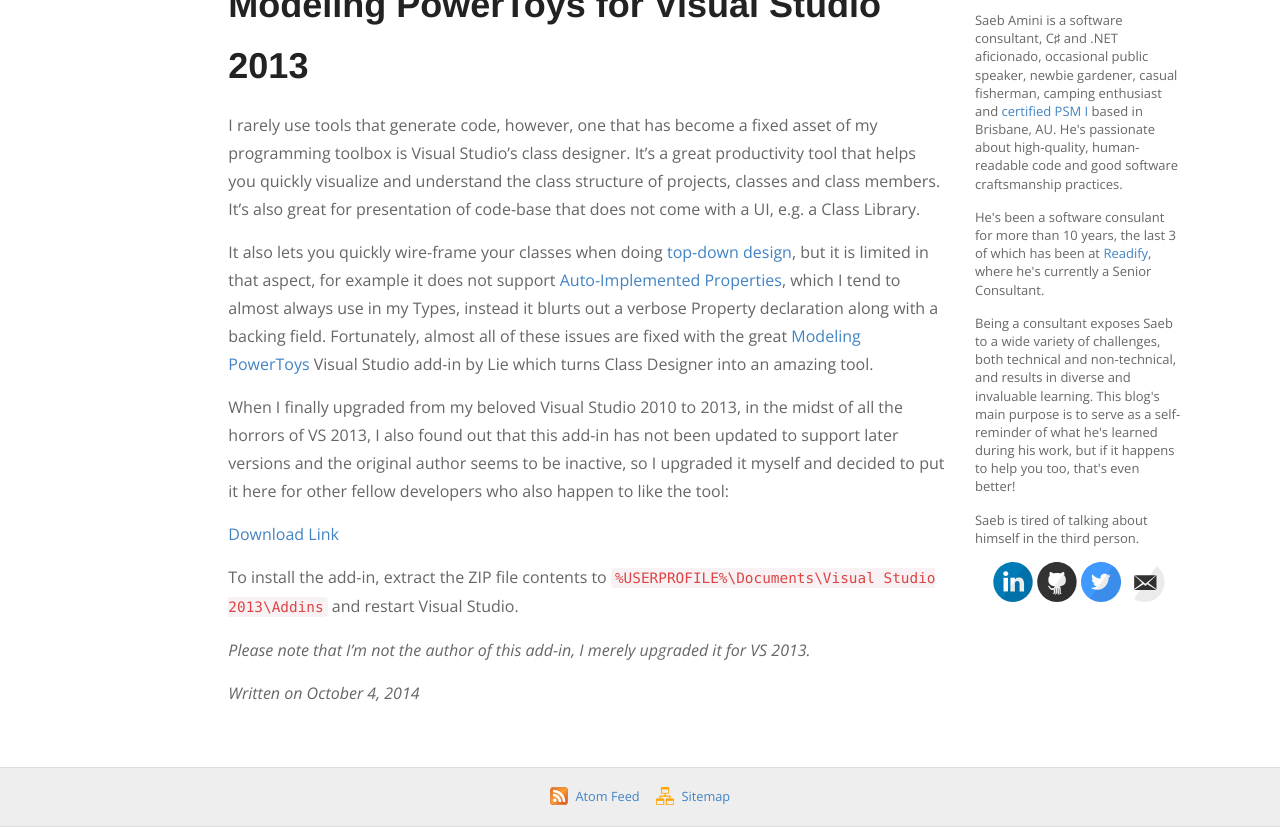
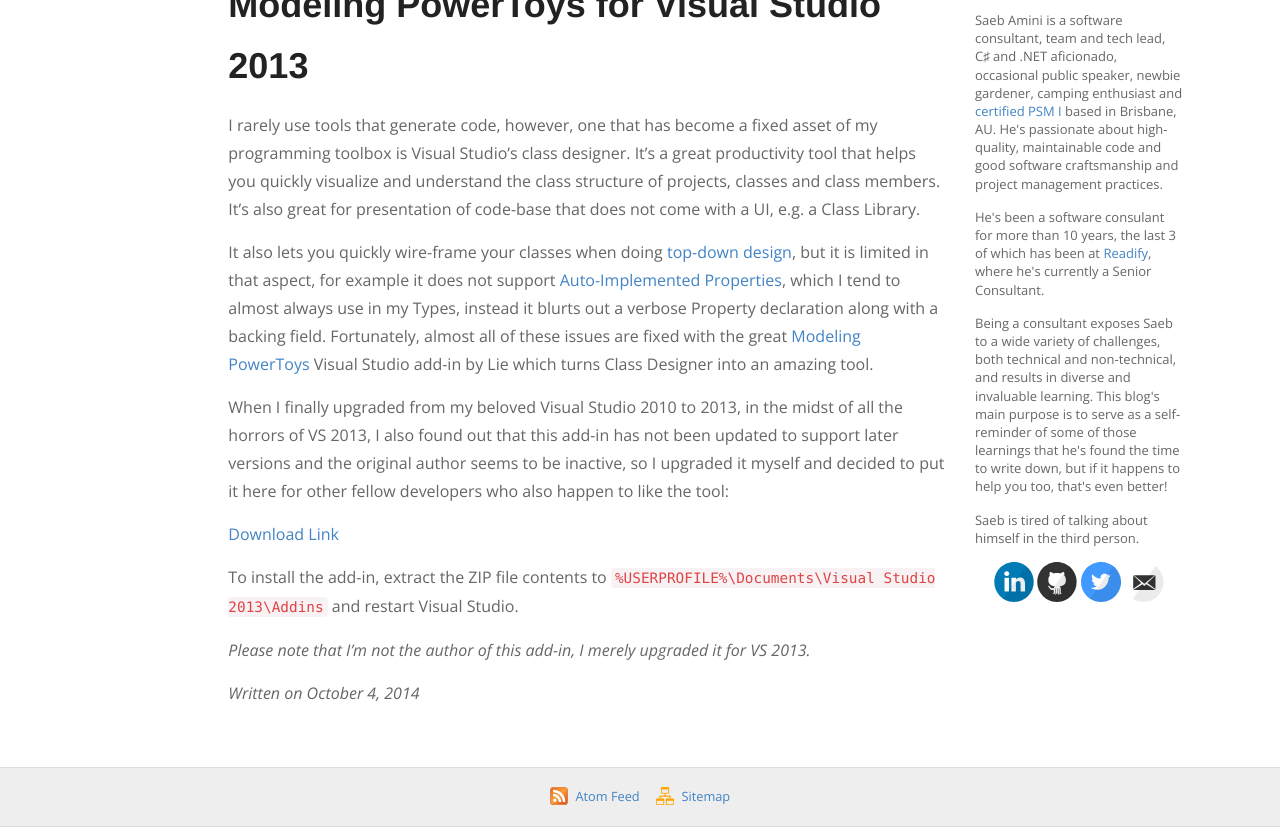
Before and after one commit to SaebAmini/saebamini.github.io, a Jekyll site: the page built from _posts/2014-10-04-Modeling-PowerToys-for-Visual-Studio-2013.md, in a window 1280 px wide, cut to the strip 168-995 px from the top of the page. Built offline with Jekyll 4.4.1, drawn with Linux system fonts in a browser that asks for light colours; comment, search, counter and statistics services are not loaded.

Commit message:
Some layout updates

```diff
--- /dev/null
+++ b/_includes/aboutme.html
@@ -0,0 +1,34 @@
+<div class="about-me">
+	<div class="stackoverflow-profile">
+		<a href="https://stackoverflow.com/users/68080/saeb-amini">
+			<img src="https://stackoverflow.com/users/flair/68080.png" width="208" height="58"
+				alt="profile for Saeb Amini at Stack Overflow, Q&amp;A for professional and enthusiast programmers"
+				title="profile for Saeb Amini at Stack Overflow, Q&amp;A for professional and enthusiast programmers">
+		</a>
+	</div>
+	<p>
+		Saeb Amini is a software consultant, team and tech lead, C♯ and .NET aficionado, occasional public speaker,
+		newbie
+		gardener, camping enthusiast and <a
+			href="https://www.scrum.org/certificates/211557">certified
+			PSM I</a> based in Brisbane, AU. He's passionate about high-quality, maintainable code
+		and good software craftsmanship and project management practices.
+	</p>
+	<p>
+		He's been a software consulant for more than 10 years, the last 3 of which has been at <a
+			href="https://readify.net/">Readify</a>, where he's currently a Senior Consultant.
+	</p>
+	<p>
+		Being a consultant exposes Saeb to a wide variety of challenges, both technical and
+		non-technical, and results in diverse and invaluable learning. This blog's main purpose is to
+		serve as a self-reminder of some of those learnings that he's found the time to write down, but if it happens to
+		help you
+		too, that's even better!
+	</p>
+	<p>
+		Saeb is tired of talking about himself in the third person.
+	</p>
+	<div class="text-center">
+		{% include svg-icons.html %}
+	</div>
+</div>
--- a/_layouts/default.html
+++ b/_layouts/default.html
@@ -21,8 +21,6 @@
 		<div class="row">
 			<div class="col-xs-10 col-xs-offset-1 col-sm-offset-1 col-sm-10 col-md-offset-2 col-md-7">
 				<header class="masthead clearfix">
-					<a href="{{ site.baseurl }}/" class="site-avatar hidden-md hidden-lg"><img
-							src="{{ site.avatar }}" /></a>
 					<div class="site-info">
 						<h1 class="site-name"><a href="{{ site.baseurl }}/">{{ site.name }}</a></h1>
 						<p class="site-description">{{ site.description }}</p>
@@ -37,39 +35,7 @@
 				</div>
 			</div>
 			<div class="col-sm-2 hidden-xs hidden-sm sidebar">
-				<div class="stackoverflow-profile">
-					<a href="https://stackoverflow.com/users/68080/saeb-amini">
-						<img src="https://stackoverflow.com/users/flair/68080.png" width="208" height="58"
-							alt="profile for Saeb Amini at Stack Overflow, Q&amp;A for professional and enthusiast programmers"
-							title="profile for Saeb Amini at Stack Overflow, Q&amp;A for professional and enthusiast programmers">
-					</a>
-				</div>
-				<div class="mini-about">
-					<p>
-						Saeb Amini is a software consultant, C♯ and .NET aficionado, occasional public speaker, newbie
-						gardener, casual fisherman,
-						camping enthusiast and <a
-							href="https://www.scrum.org/Assessments/Certification-Lists?AssessmentName=PSM%20I&l=Amini">certified
-							PSM I</a> based in Brisbane, AU. He's passionate about high-quality, human-readable code
-						and good software craftsmanship practices.
-					</p>
-					<p>
-						He's been a software consulant for more than 10 years, the last 3 of which has been at <a
-							href="https://readify.net/">Readify</a>, where he's currently a Senior Consultant.
-					</p>
-					<p>
-						Being a consultant exposes Saeb to a wide variety of challenges, both technical and
-						non-technical, and results in diverse and invaluable learning. This blog's main purpose is to
-						serve as a self-reminder of what he's learned during his work, but if it happens to help you
-						too, that's even better!
-					</p>
-					<p>
-						Saeb is tired of talking about himself in the third person.
-					</p>
-				</div>
-				<div class="text-center">
-					{% include svg-icons.html %}
-				</div>
+				{% include aboutme.html %}
 			</div>
 		</div>
 	</div>
--- a/_layouts/post.html
+++ b/_layouts/post.html
@@ -13,5 +13,9 @@
 		Written on {{ page.date | date: "%B %e, %Y" }}
 	</div>
 
+	<div class="post-about hidden-md hidden-lg">
+		{% include aboutme.html %}
+	</div>
+
 	{% include disqus.html %}
 </article>
--- a/style.scss
+++ b/style.scss
@@ -158,10 +158,10 @@
 .sidebar {
     width: 223px;
     padding-right: 0;
+}
 
-    .mini-about {
+.about-me {
 	font-size: 13px;
-    }
 }
 
 // Specify the color of the selection
@@ -352,6 +352,15 @@
     }
 }
 
+.post-about {
+	margin-top: 2em;
+	font-size: 13px;
+
+	.stackoverflow-profile {
+		text-align: center;
+	}
+}
+
 // Settled on moving the import of syntax highlighting to the bottom of the CSS
 // ... Otherwise it really bloats up the top of the CSS file and makes it difficult to find the start
 @import "highlights";
```
Lines whose indentation alone changed are shown as unchanged.
